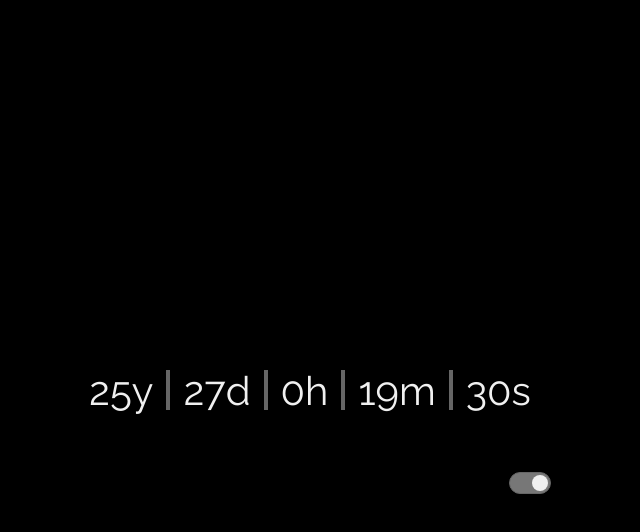
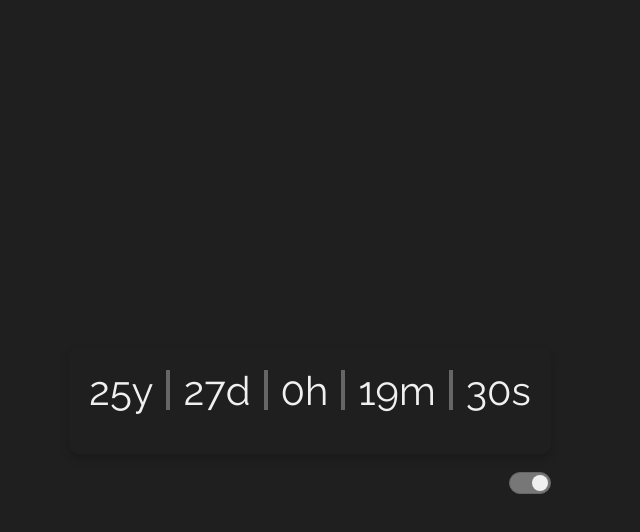
Before and after one commit to dhirajc963/NotionWi, a plain HTML site: page widgets/age_counter.html in a window 1280 px wide. Both pictures are taken after a click on the element 859 px from the left and 482 px from the top of the page. Shown: the whole page, without its empty margins (330-970 px from the left). Drawn offline with Linux system fonts and the light colour scheme.

Commit message:
slight bg change

```diff
--- a/widgets/age_counter.html
+++ b/widgets/age_counter.html
@@ -21,7 +21,7 @@
 			}
 
 			[data-theme="dark"] {
-				--bg-color: #000000;
+				--bg-color: #1f1f1f;
 				--text-color: #f0f0f0;
 				--button-bg: #555;
 				--button-hover: #777;
```
Also changed, not shown: widgets/stopwatch.html (+1 -1 lines).
